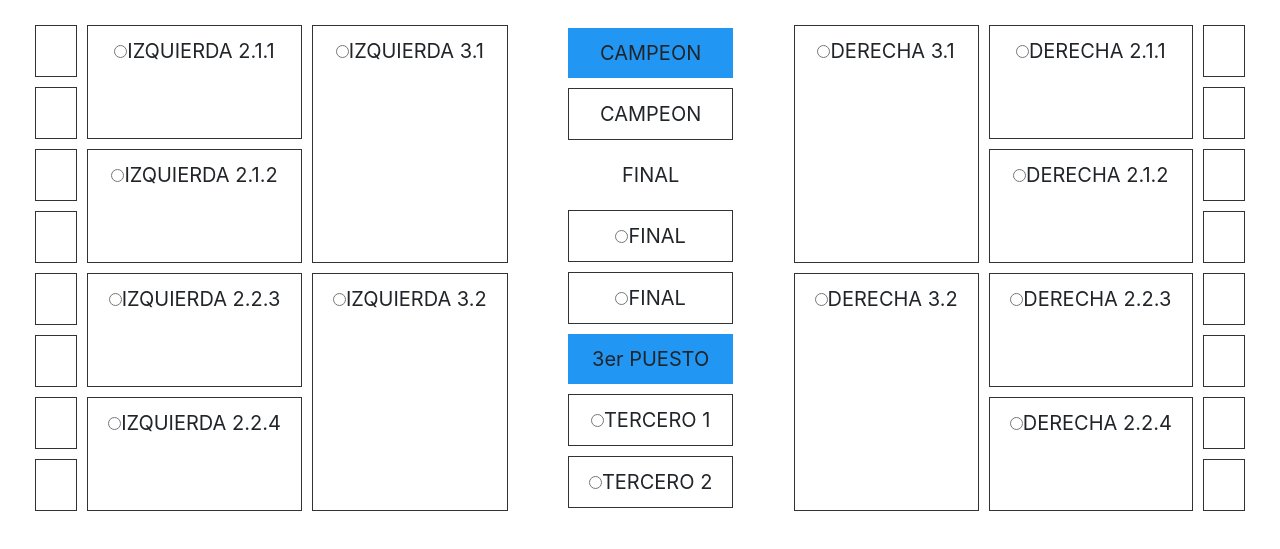
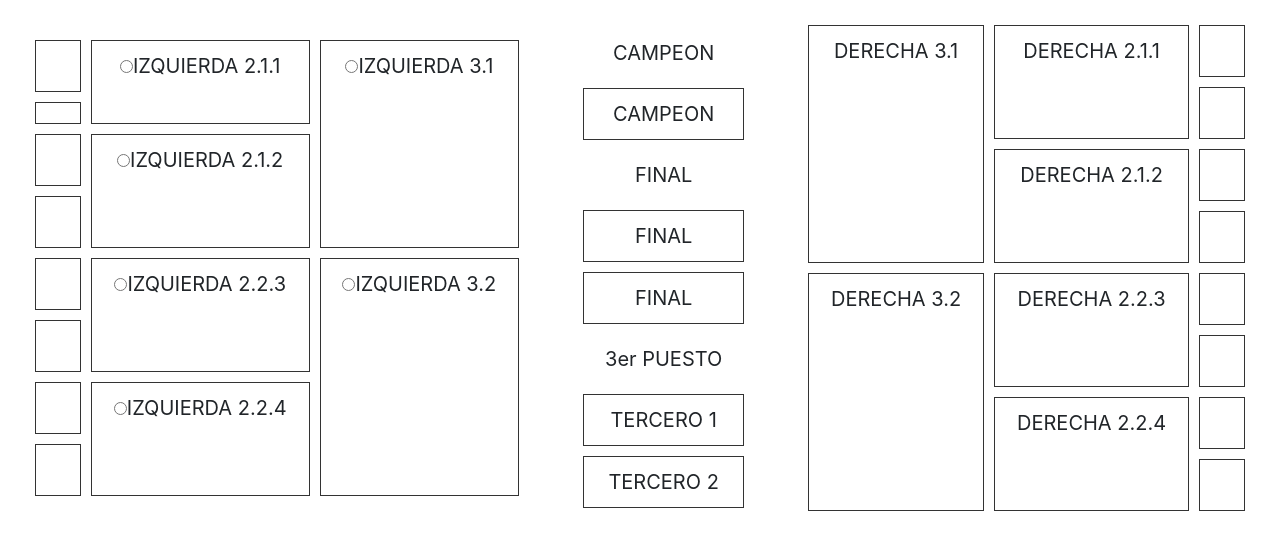
Before and after one commit to EmilianoDMA/FixtureRusia2018, a plain HTML site: page html/fixture.html in a window 1280 px wide. Shown: the part 51-600 px from the top of the page. Drawn offline with Linux system fonts and the light colour scheme; no server answers.

Commit message:
banderas

```diff
--- a/css/myCSS.css
+++ b/css/myCSS.css
@@ -205,7 +205,6 @@ th, td {
     grid-column: 2;
 }
 .campeontxt {
-    background-color: #2196F3;
     padding: 20px;
     font-size: 20px;
     text-align: center;
@@ -219,7 +218,6 @@ th, td {
     grid-column: 2;
 }
 .tercerotxt {
-    background-color: #2196F3;
     padding: 20px;
     font-size: 10px;
     text-align: center;
--- a/html/fixture.html
+++ b/html/fixture.html
@@ -28,53 +28,53 @@
 </div>
 <div class="grid-container"> <!--Este div con la clase se saca con js para la responsividad-->
 	<div data-key="Left" class="grid-container">
-	            <div class="octavosI"><span data-grupo="A1"></span><br></div>
-	            <div class="octavosI"><span data-grupo="B2"></span><br></div>
-	            <div class="octavosI"><span data-grupo="C1"></span><br></div>
-	            <div class="octavosI"><span data-grupo="D2"></span><br></div>
-	            <div class="octavosI"><span data-grupo="E1"></span><br></div>
-	            <div class="octavosI"><span data-grupo="F2"></span><br></div>
-	            <div class="octavosI"><span data-grupo="G1"></span><br></div>
-	            <div class="octavosI"><span data-grupo="H2"></span><br></div>
+	            <div class="octavosI" data-grupo="A1"><br></div>
+	            <div class="octavosI" data-grupo="B2"<br></div>
+	            <div class="octavosI" data-grupo="C1"><br></div>
+	            <div class="octavosI" data-grupo="D2"><br></div>
+	            <div class="octavosI" data-grupo="E1"><br></div>
+	            <div class="octavosI" data-grupo="F2"><br></div>
+	            <div class="octavosI" data-grupo="G1"><br></div>
+	            <div class="octavosI" data-grupo="H2"><br></div>
 
-	            <div class="cuartosI1"><input data-next="g1-3" type="radio" class="g1-1" name="partidog1-3" value=""><span class="nameg1-1">IZQUIERDA 2.1.1</span> <br></div>
-	            <div class="cuartosI2"><input data-next="g1-3" type="radio" class="g1-2" name="partidog1-3" value=""><span class="nameg1-2">IZQUIERDA 2.1.2</span> <br></div>
-	            <div class="cuartosI3"><input data-next="g2-3" type="radio" class="g2-1" name="partidog2-3" value=""><span class="nameg2-1">IZQUIERDA 2.2.3</span> <br></div>
-	            <div class="cuartosI4"><input data-next="g2-3" type="radio" class="g2-2" name="partidog2-3" value=""><span class="nameg2-2">IZQUIERDA 2.2.4</span> <br></div>
+	            <div class="cuartosI1"><input data-next="g1-3" type="radio" class="g1-1" name="partidog1-3" value="" class="nameg1-1">IZQUIERDA 2.1.1 <br></div>
+	            <div class="cuartosI2"><input data-next="g1-3" type="radio" class="g1-2" name="partidog1-3" value="" class="nameg1-2">IZQUIERDA 2.1.2 <br></div>
+	            <div class="cuartosI3"><input data-next="g2-3" type="radio" class="g2-1" name="partidog2-3" value="" class="nameg2-1">IZQUIERDA 2.2.3 <br></div>
+	            <div class="cuartosI4"><input data-next="g2-3" type="radio" class="g2-2" name="partidog2-3" value="" class="nameg2-2">IZQUIERDA 2.2.4 <br></div>
 
-	            <div class="semiI1"><input data-next="final1" type="radio" class="g1-3" name="semi1" value=""><span class="nameg1-3">IZQUIERDA 3.1</span> <br></div>
-	            <div class="semiI2"><input data-next="final1" type="radio" class="g2-3" name="semi1" value=""><span class="nameg2-3">IZQUIERDA 3.2</span> <br></div>
+	            <div class="semiI1"><input data-next="final1" type="radio" class="g1-3" name="semi1" value="" class="nameg1-3">IZQUIERDA 3.1 <br></div>
+	            <div class="semiI2"><input data-next="final1" type="radio" class="g2-3" name="semi1" value="" class="nameg2-3">IZQUIERDA 3.2 <br></div>
 	</div>
 
 	<div data-key="Final" class="grid-container">
 	    <div class="campeontxt">CAMPEON</div>
-	    <div class="campeon"><span class="">CAMPEON</span></div>
+	    <div class="campeon" class="">CAMPEON</div>
 	    <div class="finaltxt">FINAL</div>
-	    <div class="final1"><input onclick="fase4(this);" type="radio" class="final1" name="final" value=""><span class="namefinal1">FINAL</span> </div>
-	    <div class="final2"><input onclick="fase4(this);" type="radio" class="final2" name="final" value=""><span class="namefinal2">FINAL</span> </div>
+	    <div class="final1">FINAL </div>
+	    <div class="final2">FINAL </div>
 	    <div class="tercerotxt">3er PUESTO</div>
-	    <div class="tercero1"><input type="radio" class="tercero1" name="tercero" value=""><span class="nametercero1">TERCERO 1</span> </div>
-	    <div class="tercero2"><input type="radio" class="tercero2" name="tercero" value=""><span class="nametercero2">TERCERO 2</span> </div>
+	    <div class="tercero1">TERCERO 1 </div>
+	    <div class="tercero2">TERCERO 2 </div>
 	</div>
 
 	<div data-key="Rigth" class="grid-container">
 
-	        <div class="semiD1"><input data-next="final2" type="radio" class="g3-3" name="semi2" value=""><span class="nameg3-3">DERECHA 3.1</span></div>
-	        <div class="semiD2"><input data-next="final2" type="radio" class="g4-3" name="semi2" value=""><span class="nameg4-3">DERECHA 3.2</span></div>
+	        <div class="semiD1">DERECHA 3.1</div>
+	        <div class="semiD2">DERECHA 3.2</div>
 
-	        <div class="cuartosD1"><input data-next="g3-3" type="radio" class="g3-1" name="partidog3-3" value=""><span class="nameg3-1">DERECHA 2.1.1</span></div>
-	        <div class="cuartosD2"><input data-next="g3-3" type="radio" class="g3-2" name="partidog3-3" value=""><span class="nameg3-2">DERECHA 2.1.2</span></div>
-	        <div class="cuartosD3"><input data-next="g4-3" type="radio" class="g4-1" name="partidog4-3" value=""><span class="nameg4-1">DERECHA 2.2.3</span></div>
-	        <div class="cuartosD4"><input data-next="g4-3" type="radio" class="g4-2" name="partidog4-3" value=""><span class="nameg4-2">DERECHA 2.2.4</span></div>
+	        <div class="cuartosD1">DERECHA 2.1.1</div>
+	        <div class="cuartosD2">DERECHA 2.1.2</div>
+	        <div class="cuartosD3">DERECHA 2.2.3</div>
+	        <div class="cuartosD4">DERECHA 2.2.4</div>
 
-	        <div class="octavosD"><span data-grupo="B1"></span><br></div>
-	        <div class="octavosD"><span data-grupo="A2"></span><br></div>
-	        <div class="octavosD"><span data-grupo="D1"></span><br></div>
-	        <div class="octavosD"><span data-grupo="C2"></span><br></div>
-	        <div class="octavosD"><span data-grupo="F1"></span><br></div>
-	        <div class="octavosD"><span data-grupo="E2"></span><br></div>
-	        <div class="octavosD"><span data-grupo="H1"></span><br></div>
-	        <div class="octavosD"><span data-grupo="G2"></span><br></div>
+	        <div class="octavosD" data-grupo="B1"><br></div>
+	        <div class="octavosD" data-grupo="A2"><br></div>
+	        <div class="octavosD" data-grupo="D1"><br></div>
+	        <div class="octavosD" data-grupo="C2"><br></div>
+	        <div class="octavosD" data-grupo="F1"><br></div>
+	        <div class="octavosD" data-grupo="E2"><br></div>
+	        <div class="octavosD" data-grupo="H1"><br></div>
+	        <div class="octavosD" data-grupo="G2"><br></div>
 
 	</div>
 	</div>
--- a/js/app.js
+++ b/js/app.js
@@ -14,14 +14,16 @@ var app = (function(scope = {}) {
             $("td", $grupo).click(function() {
                 console.log("click en grupo", g.letra, g.cont_ganadores);
                 console.log($(this));
-                var nombre;
-                if (g.cont_ganadores <= 2){
+                if ((g.cont_ganadores <= 2) && ($(this).attr('id') != 'seleccionado')){
                     $(this).attr("style", "background-color: #f42242");
                     $(this).attr("id", "seleccionado");
+                    //console.log($(this).attr('id'));
+                    var nombre = $(this).text();
                     $('[data-grupo='+g.letra+g.cont_ganadores+']').html($(this).html())
-                    $(this).html(g.cont_ganadores + $(this).html());
-                    var bandera = "../static/img/banderas/Rusia.png";
-                    $('[data-grupo='+g.letra+g.cont_ganadores+']').attr("style", "background-image: url(\"" + bandera + "\")");
+                    $(this).html('<strong>' + g.cont_ganadores + '</strong>' + $(this).html());
+                    var bandera = "../static/img/banderas/" + $(this).attr('abbr') +".png";
+                    //console.log(bandera);
+                    $('[data-grupo='+g.letra+g.cont_ganadores+']').attr("style", "background-image: url(\"" + bandera + "\"); background-position: calc(100% - 10px) center; background-size: 100%;");
                     g.cont_ganadores = g.cont_ganadores + 1;
                 }
             });
--- a/js/templates.js
+++ b/js/templates.js
@@ -5,7 +5,7 @@
         color:#fff9f9; text-align: center"><b>GRUPO ${data.letra} </b></div>
         <table style="width:100%">
             ${data.equipos.map(e => `<tr><td style="border-top-color: transparent;"
-            onmouseover="mOver(this)" onmouseout="mOut(this)">
+            onmouseover="mOver(this)" onmouseout="mOut(this)" abbr="${e.bandera}">
             <img src="../static/img/banderas/${e.bandera}.png" height="22" width="22">
             <strong>${e.nombre}</strong></td></tr>`).join("")}
         </table>
```
